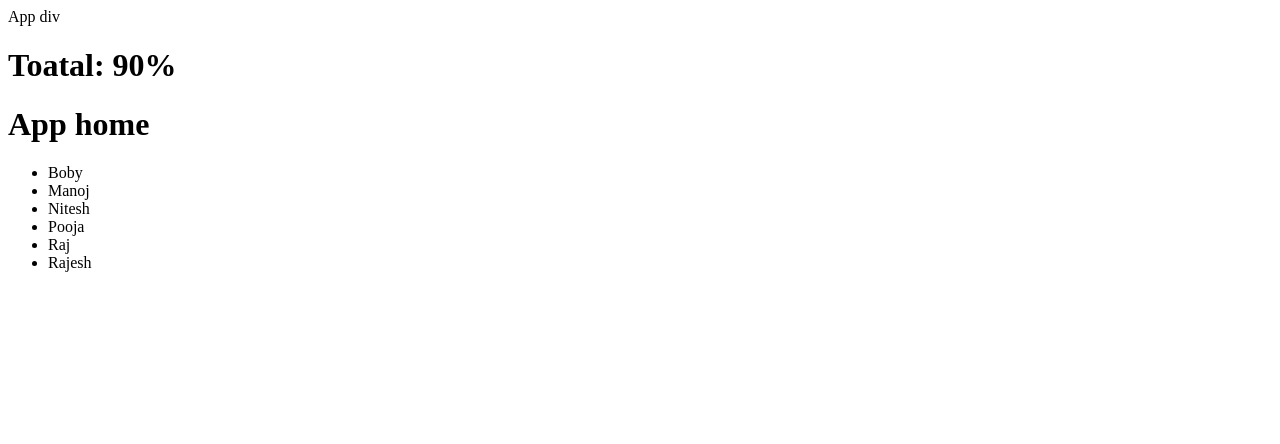
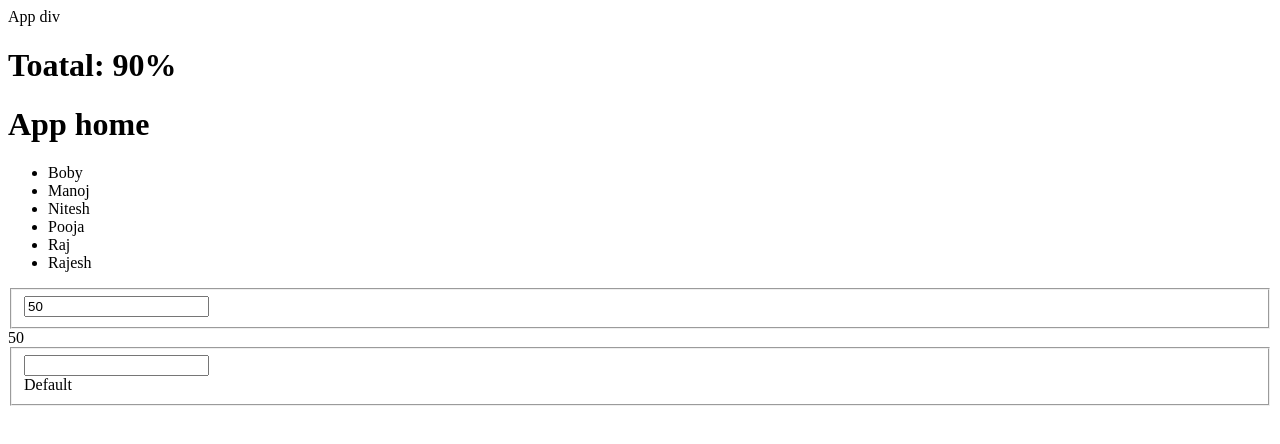
Before and after one commit to Manoj-kushwah/angular_class_2019_08_12, an Angular app: page / in a window 1280 px wide. Shown: the top 444 px of the page. Built offline with nearby package versions, Linux system fonts and the light colour scheme.

Commit message:
1) Modify directive attribute. 2) View child for component. 3) Form module implemented.

```diff
--- a/src/app/app.module.ts
+++ b/src/app/app.module.ts
@@ -11,7 +11,6 @@ import { PresentPipe } from './shared/present.pipe';
   declarations: [
     AppComponent,
     NavbarComponent,
-    MInputDirective,
     PresentPipe,
   ],
   imports: [
--- a/src/app/home/home.component.html
+++ b/src/app/home/home.component.html
@@ -5,3 +5,16 @@
 <ul>
     <li *ngFor="let n of nameList | list" [ngClass]="{hide: n=='Rajesh'}">{{n}}</li>
 </ul>
+<fieldset>
+    <input #el1 m-input [age]="50" type="number" (ageOut)="inputValue($event)" /> <!--(ageOut)="$event"-->
+</fieldset>
+{{el1.value}}
+<fieldset>
+        <input type="number" [(ngModel)]="caseValue"  value="2" />
+        <div [ngSwitch]="caseValue">
+                <div *ngSwitchCase="1">Case 1</div>
+                <div *ngSwitchCase="2">Case 2</div>
+                <div *ngSwitchCase="3">Case 3</div>
+                <div *ngSwitchDefault="">Default</div>
+        </div>
+</fieldset>
--- a/src/app/home/home.component.ts
+++ b/src/app/home/home.component.ts
@@ -1,4 +1,4 @@
-import { Component, OnInit, OnChanges, OnDestroy } from "@angular/core";
+import { Component, OnInit, OnChanges, OnDestroy, ElementRef, ViewChild } from "@angular/core";
 import { AppService } from '../services/app.service';
 
 @Component({
@@ -8,7 +8,11 @@ import { AppService } from '../services/app.service';
 })
 export class HomeComponent implements OnInit,OnChanges,OnDestroy {
     private nameList: string[] = [];
+
+    @ViewChild('el1') private el1Ref: ElementRef;
+
     constructor(private appService: AppService) {
+        console.log('HomeComponent: ', this);
         console.log('HomeComponent: appService: ', appService);
     }
 
@@ -24,4 +28,8 @@ export class HomeComponent implements OnInit,OnChanges,OnDestroy {
         this.nameList = this.appService.getItems();
         console.log('HomeComponent: ngOnInit: list-> ', this.nameList);
     }
+
+    public inputValue(event: any): void{
+        console.log("inputValue: event: ", event);
+    }
 }
--- a/src/app/home/home.module.ts
+++ b/src/app/home/home.module.ts
@@ -1,17 +1,21 @@
 import { NgModule } from '@angular/core';
 import { CommonModule } from '@angular/common';
+import { FormsModule } from '@angular/forms';
 
 import { HomeRoutingModule } from './home-routing.module';
 import { HomeComponent } from './home.component';
 import { ListPipe } from '../shared/list.pipe';
+import { MInputDirective } from '../shared/m-input.directive';
 
 @NgModule({
   declarations: [
     HomeComponent,
+    MInputDirective,
     ListPipe,
   ],
   imports: [
     CommonModule,
+    FormsModule,
     HomeRoutingModule
   ]
 })
--- a/src/app/shared/m-input.directive.ts
+++ b/src/app/shared/m-input.directive.ts
@@ -1,11 +1,15 @@
-import { Directive, OnInit, ElementRef } from "@angular/core";
+import { Directive, OnInit, ElementRef, Input, Output, EventEmitter } from "@angular/core";
 
 @Directive({
-    selector: 'm-input',
+    selector: '[m-input]',
 })
 export class MInputDirective implements OnInit {
 
     private title: string = "Date time.";
+
+    @Input('age') age: number = 25;
+
+    @Output('ageOut') output: EventEmitter<any> = new EventEmitter<any>();
 
     constructor(private el: ElementRef){
         console.log("MInputDirective: constructor: ", this);
@@ -14,5 +18,17 @@ export class MInputDirective implements OnInit {
 
     ngOnInit() {
         console.log("MInputDirective: ", this);
+        if(this.el.nativeElement){
+            this.el.nativeElement.value = this.age;
+
+            this.el.nativeElement.onchange = (ev: any)=>{
+                console.log("ev: ", ev);
+                let value = this.el.nativeElement.value;
+                console.log("value: ", value);
+
+                this.output.emit(value);
+            }
+        }
     }
+
 }
```
